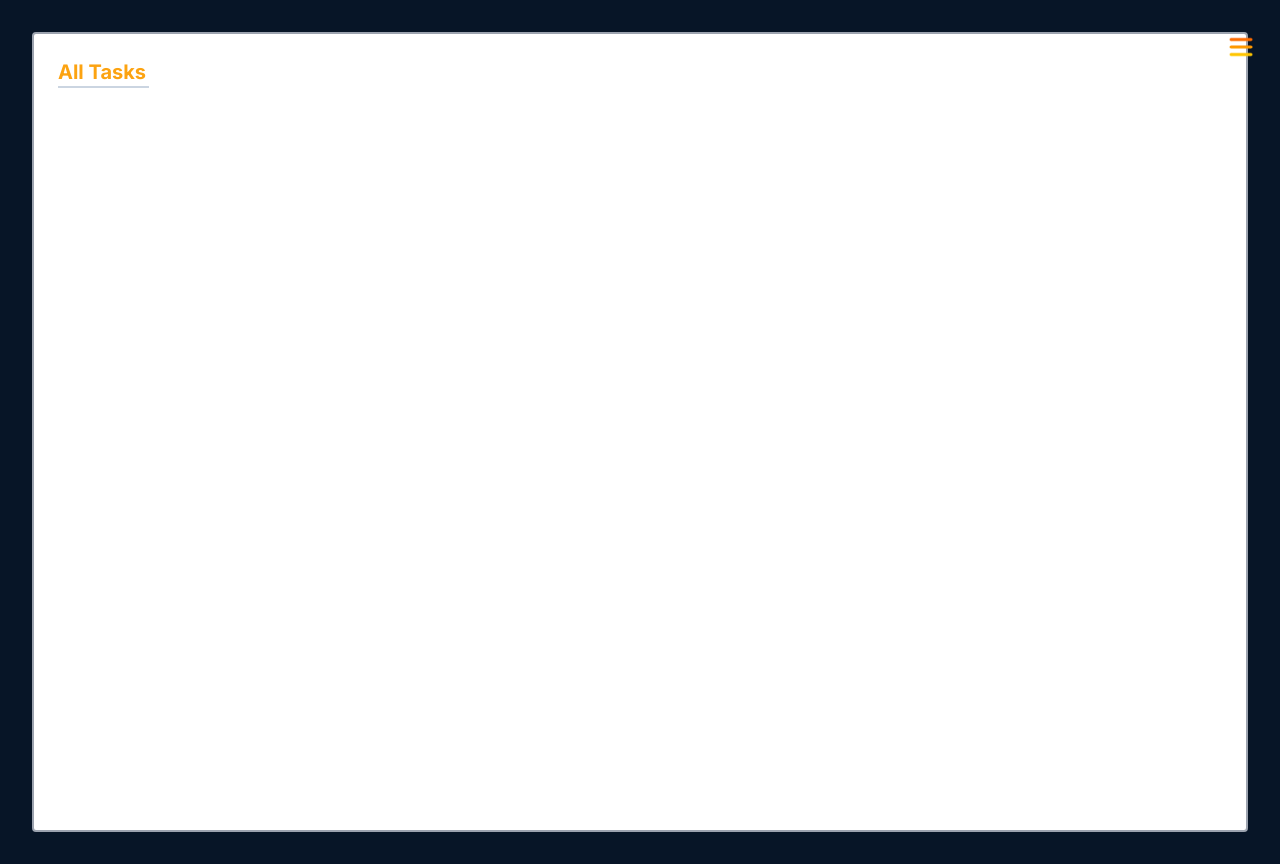
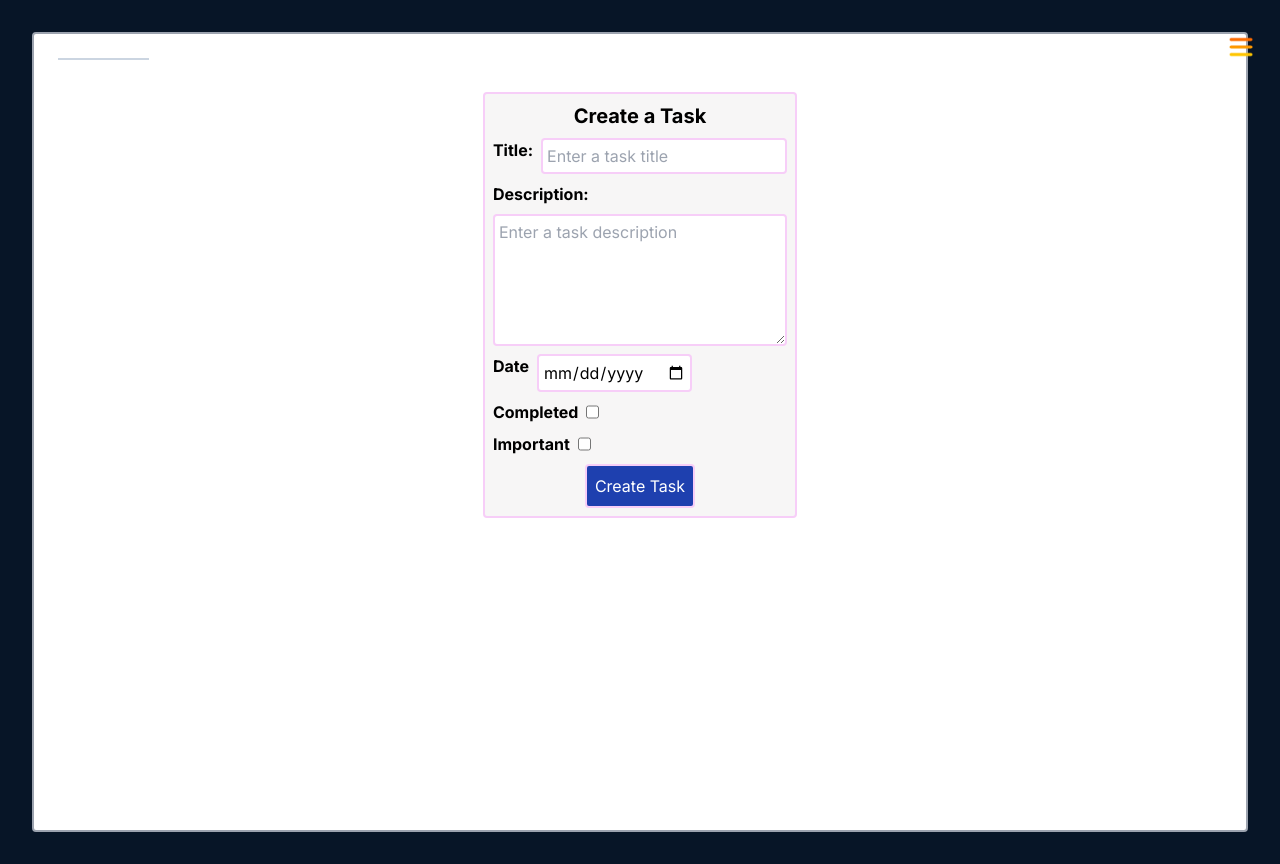
Before and after one commit to jrshittu/tasky, a Next.js app: page / in a window 1280 px wide. Built offline with nearby package versions, Linux system fonts and the light colour scheme.

Commit message:
Add task list

```diff
--- a/app/page.js
+++ b/app/page.js
@@ -3,6 +3,7 @@ import Contents from '@/components/Contents'
 import SideBar from '@/components/SideBar';
 import { useState, useEffect } from'react'
 import Image from 'next/image'
+
 
 const Home = () => {
     const [isOpen, setIsOpen] = useState(false);
--- /dev/null
+++ b/components/AddTask.jsx
@@ -0,0 +1,127 @@
+"use client"
+import { useState } from'react'
+
+const AddTask = ({onAdd}) => {
+    const [title, setTitle] = useState('')
+    const [description, setDescription] = useState('')
+    const [date, setDate] = useState('')
+    const [completed, setCompleted] = useState(false)
+    const [important, setImportant] = useState(false)
+
+    const handleChange = (name) => (e) => {
+        if (name === 'title') {
+            setTitle(e.target.value)
+        } else if (name === 'description') {
+            setDescription(e.target.value)
+        } else if (name === 'date') {
+            setDate(e.target.value)
+        } else if (name === 'completed') {
+            setCompleted(e.target.checked)
+        } else if (name === 'important') {
+            setImportant(e.target.checked)
+        }
+    }
+
+    const handleSubmit = (e) => {
+        e.preventDefault();
+
+        const newTask = {
+            title,
+            description,
+            date,
+            completed,
+            important,
+        };
+
+        onAdd(newTask);
+
+        setTitle('');
+        setDescription('');
+        setDate('');
+        setCompleted(false);
+        setImportant(false);
+
+    }
+
+  return (
+    <form
+        className='flex-column bg-[#f7f6f6] sm:block p-2 mt-8 rounded border-[#f7cef8] border-2'
+        onSubmit={handleSubmit}
+    >
+      <h1 className='font-bold text-xl text-center text-black mb-2'>Create a Task</h1>
+      <div className='flex flex-row gap-2 space-around mb-2'>
+        <label htmlFor="title"
+            className='font-bold'
+        >
+            Title:
+        </label>
+        <input
+            type='text'
+            id='title'
+            name='title'
+            value={title}
+            onChange={handleChange("title")}
+            placeholder='Enter a task title'
+            className='border-[#f7cef8] border-2 p-1 rounded'
+        />
+      </div>
+      <div className='flex flex-col gap-2 justify-between mb-2'>
+        <label htmlFor="description" className='font-bold'>Description:</label>
+        <textarea
+            value={description}
+            onChange={handleChange("description")}
+            placeholder='Enter a task description'
+            id='description'
+            name='description'
+            rows={5}
+            className='rounded border-[#f7cef8] border-2 p-1'
+        >
+
+        </textarea>
+      </div>
+      <div className='flex flex-row gap-2 space-around mb-2'>
+        <label htmlFor="date" className='font-bold'>Date</label>
+        <input
+            value={date}
+            onChange={handleChange("date")}
+            type='date'
+            id='date'
+            name='date'
+            className='rounded border-[#f7cef8] border-2 p-1'
+        />
+      </div>
+      <div className='flex flex-row gap-2 space-around mb-2'>
+        <label htmlFor="completed" className='font-bold'>Completed</label>
+        <input
+            value={completed.toString()}
+            onChange={handleChange("completed")}
+            type='checkbox'
+            name='completed'
+            id='completed'
+            className='rounded border-[#f7cef8] border-2 p-1'
+        />
+      </div>
+      <div className='flex flex-row gap-2 space-around mb-2'>
+        <label htmlFor="important" className='font-bold'>Important</label>
+        <input
+            value={important.toString()}
+            onChange={handleChange("important")}
+            type='checkbox'
+            name='important'
+            id='important'
+            className='rounded border-[#f7cef8] border-2 p-1'
+        />
+      </div>
+      <div className='flex justify-center items-center'>
+        <button
+            className='rounded border-[#f7cef8] border-2 p-2 bg-blue-800 hover:bg-blue-600 text-white '
+            type='submit'
+        >
+            Create Task
+        </button>
+      </div>
+    </form>
+  )
+}
+
+export default AddTask
--- a/components/Contents.jsx
+++ b/components/Contents.jsx
@@ -1,11 +1,26 @@
 "use client"
+import { useState } from'react'
+import AddTask from "./AddTask"
+import TaskList from "./TaskList"
+import TaskCard from "./TaskCard"
 
 const Contents = () => {
+
+  const [tasks, setTasks] = useState([])
+
+  const handleAddTask = (task) => {
+    setTasks([...tasks, task]);
+  }
+
   return (
     <div className="m-6">
       <p className="text-xl font-bold text-[#FCA311] border-b-2 border-slate-300 w-[5.7rem]">
-        All Tasks
+        {}
       </p>
+      <div className="flex flex-col justify-center items-center">
+        <AddTask tasks={tasks} onAdd={handleAddTask} />
+        <TaskList tasks={tasks} />
+      </div>
     </div>
   )
 }
--- a/components/TaskCard.jsx
+++ b/components/TaskCard.jsx
@@ -1,9 +1,15 @@
 import React from 'react'
 
-const TaskCard = () => {
+const TaskCard = ({task}) => {
   return (
     <div>
-      TaskCard
+      <h1>{task.title}</h1>
+      <p>{task.description}</p>
+      <p>{task.date}</p>
+      <p>{task.completed}</p>
+      <p>{task.important}</p>
+      <button>Delete</button>
+      <button>Edit</button>
     </div>
   )
 }
--- /dev/null
+++ b/components/TaskList.jsx
@@ -0,0 +1,23 @@
+import React from 'react'
+
+const TaskList = ({tasks}) => {
+  return (
+    <div>
+      {
+        tasks.map((item) => (
+          <div>
+            <h1>{item.title}</h1>
+            <p>{item.description}</p>
+            <p>{item.date}</p>
+            <p>{item.completed}</p>
+            <p>{item.important}</p>
+            <button>Delete</button>
+            <button>Edit</button>
+          </div>
+        ))
+      }
+    </div>
+  )
+}
+
+export default TaskList
```
